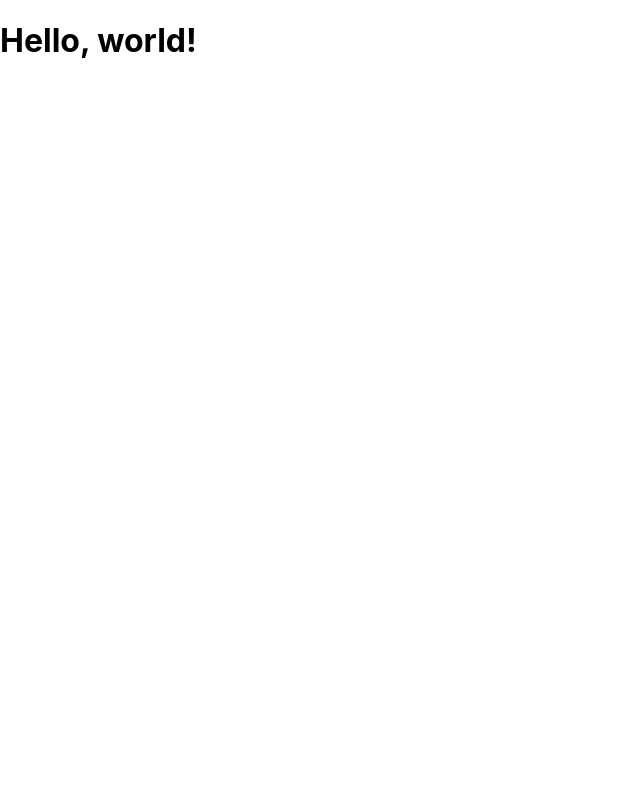
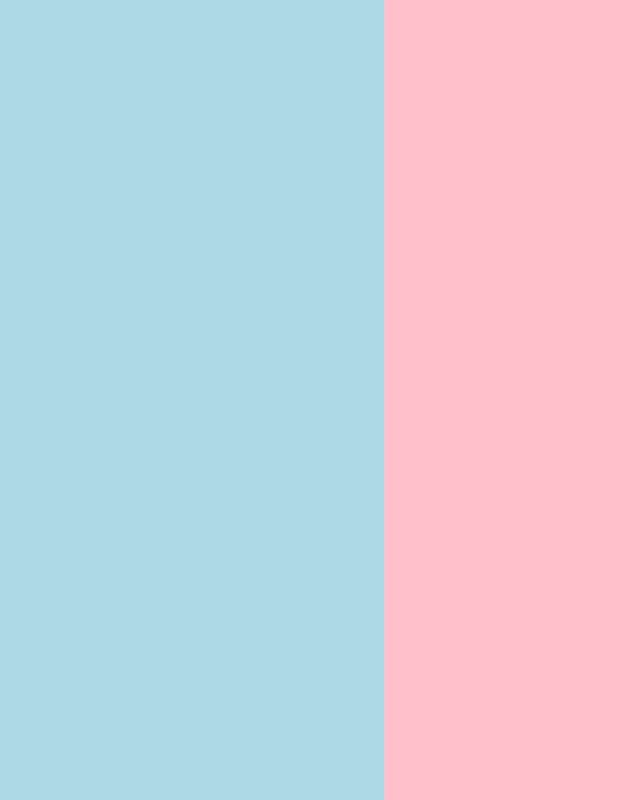
Before and after one commit to NguyenMinhAn898/React, a React (Create React App) app: page / in a window 1280 px wide. Shown: the whole page, without its empty margins (0-640 px from the left). Built offline with nearby package versions, Linux system fonts and the light colour scheme.

Commit message:
create-bai-11

```diff
--- a/src/css/index.css
+++ b/src/css/index.css
@@ -1,13 +1,49 @@
 body {
   margin: 0;
-  font-family: -apple-system, BlinkMacSystemFont, 'Segoe UI', 'Roboto', 'Oxygen',
-    'Ubuntu', 'Cantarell', 'Fira Sans', 'Droid Sans', 'Helvetica Neue',
+  font-family: -apple-system, BlinkMacSystemFont, "Segoe UI", "Roboto", "Oxygen",
+    "Ubuntu", "Cantarell", "Fira Sans", "Droid Sans", "Helvetica Neue",
     sans-serif;
   -webkit-font-smoothing: antialiased;
   -moz-osx-font-smoothing: grayscale;
 }
 
 code {
-  font-family: source-code-pro, Menlo, Monaco, Consolas, 'Courier New',
+  font-family: source-code-pro, Menlo, Monaco, Consolas, "Courier New",
     monospace;
 }
+
+html,
+body,
+#root {
+  width: 100%;
+  height: 100%;
+}
+
+.SplitPane {
+  width: 100%;
+  height: 100%;
+}
+
+.SplitPane-left {
+  float: left;
+  width: 30%;
+  height: 100%;
+}
+
+.SplitPane-right {
+  float: left;
+  width: 70%;
+  height: 100%;
+}
+
+.Contacts {
+  width: 100%;
+  height: 100%;
+  background: lightblue;
+}
+
+.Chat {
+  width: 100%;
+  height: 100%;
+  background: pink;
+}
--- a/src/index.js
+++ b/src/index.js
@@ -3,7 +3,27 @@ import ReactDOM from "react-dom";
 import "./css/index.css";
 import reportWebVitals from "./reportWebVitals";
 
-// Helloworld
-ReactDOM.render(<h1>Hello, world!</h1>, document.getElementById("root"));
+function Contacts() {
+  return <div className="Contacts" />;
+}
+
+function Chat() {
+  return <div className="Chat" />;
+}
+
+function SplitPane(props) {
+  return (
+    <div className="SplitPane">
+      <div className="SplitPane-left">{props.left}</div>
+      <div className="SplitPane-right">{props.right}</div>
+    </div>
+  );
+}
+
+function App() {
+  return <SplitPane left={<Contacts />} right={<Chat />} />;
+}
+
+ReactDOM.render(<App />, document.getElementById("root"));
 
 reportWebVitals();
```
Also changed, not shown: src/App.js (deleted, +0 -25 lines).
